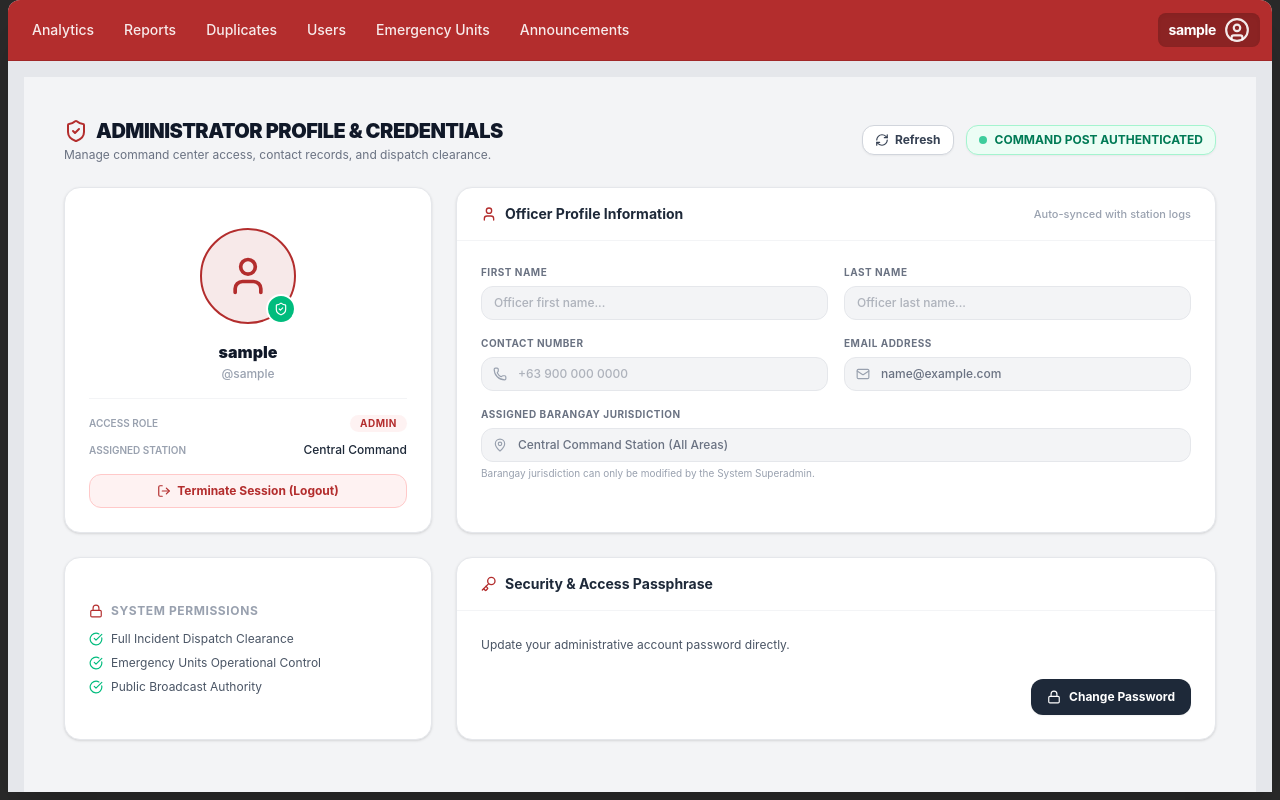
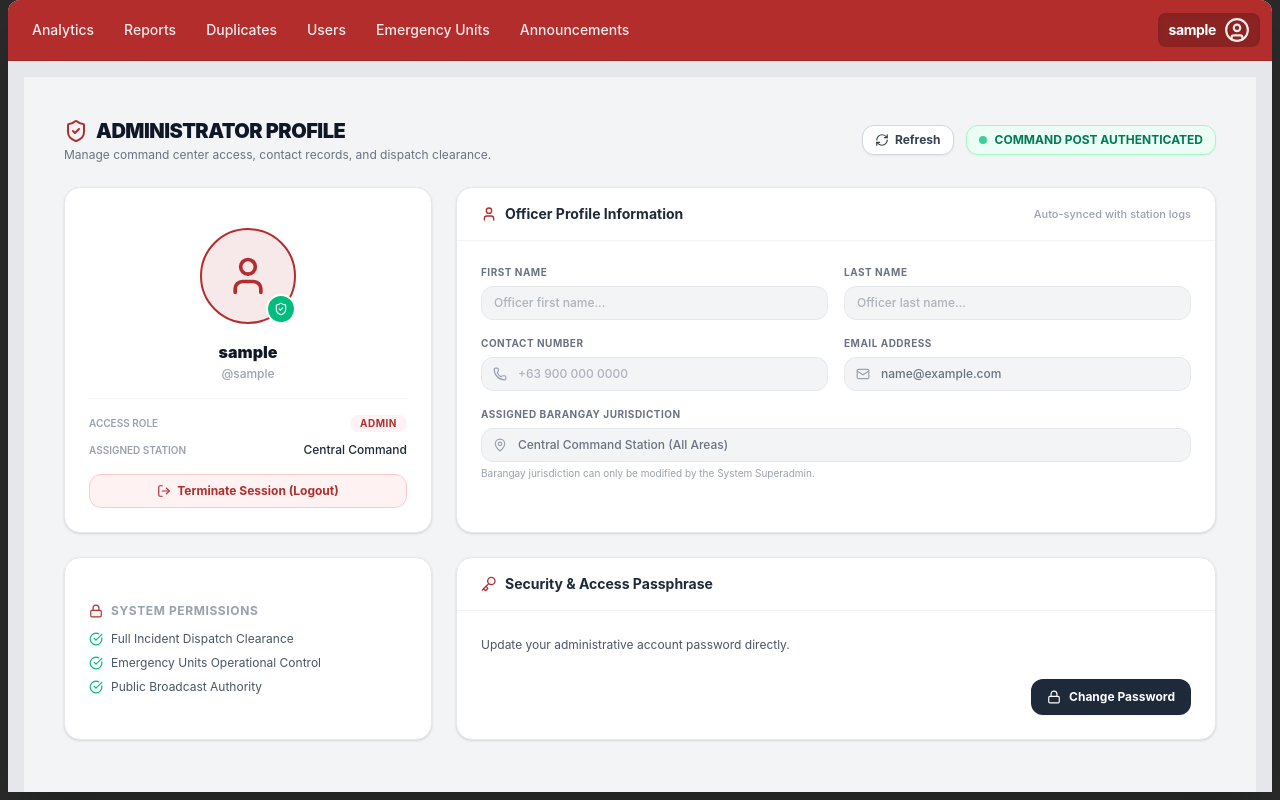
Before and after one commit to Meizelea/AcEmergency, a React (Vite) app in the folder thesis/: page /profile in a window 1280 px wide. Built offline with nearby package versions, Linux system fonts and the light colour scheme; no server answers; sample sign-in values are in the browser's storage.

Commit message:
Change title on adminProfile

```diff
--- a/thesis/src/pages/adminProfilePage.jsx
+++ b/thesis/src/pages/adminProfilePage.jsx
@@ -358,7 +358,7 @@ export default function AdminProfilePage() {
           <div>
             <h1 className="text-xl font-black tracking-tight text-gray-900 flex items-center gap-2">
               <ShieldCheck className="text-[#b32d2d]" size={24} />
-              ADMINISTRATOR PROFILE & CREDENTIALS
+              ADMINISTRATOR PROFILE
             </h1>
             <p className="text-xs text-gray-500 mt-0.5">
               Manage command center access, contact records, and dispatch clearance.
```
